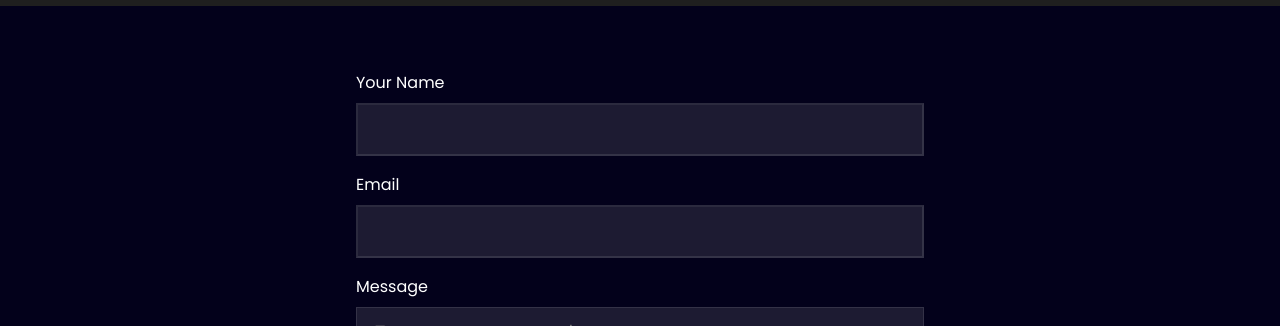
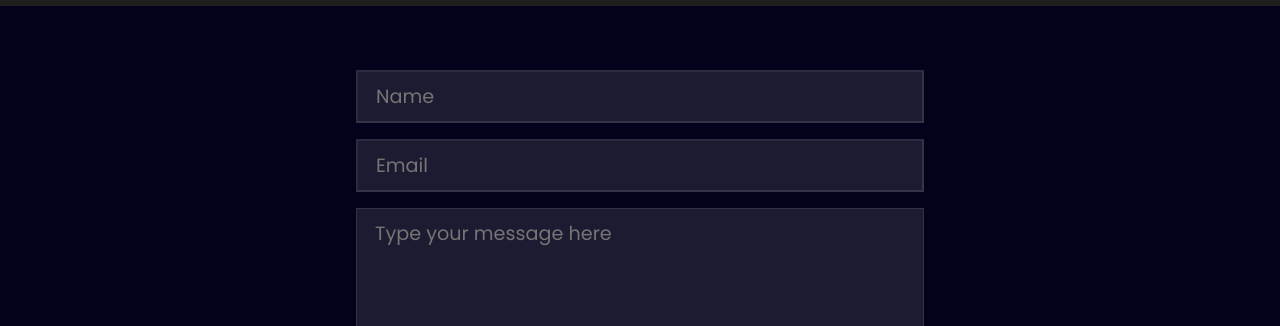
Before and after one commit to dileepv112/My_Portfolio, a React (Create React App) app in the folder client/: page /contact in a window 1280 px wide. Shown: the part 474-800 px from the top of the page. Built offline with nearby package versions, Linux system fonts and the light colour scheme; grey boxes are pictures that could not be loaded.

Commit message:
validation

```diff
--- a/client/src/components/Form.js
+++ b/client/src/components/Form.js
@@ -20,12 +20,12 @@ const Form = () => {
   return (
     <div className="form">
       <form ref={form} onSubmit={sendEmail}>
-        <label>Your Name</label>
-        <input type="text" name="from_name"></input>
-        <label>Email</label>
-        <input type="email" name="from_email"></input>
-        <label>Message</label>
-        <textarea rows="6" placeholder="Type your message here" name="message"/>
+
+        <input type="text" name="from_name" placeholder="Name" required></input>
+
+        <input type="email" name="from_email" placeholder="Email" required></input>
+
+        <textarea rows="5" placeholder="Type your message here" name="message" required/>
         <button className="btn" value="Send">Send</button>
       </form>
     </div>
```
